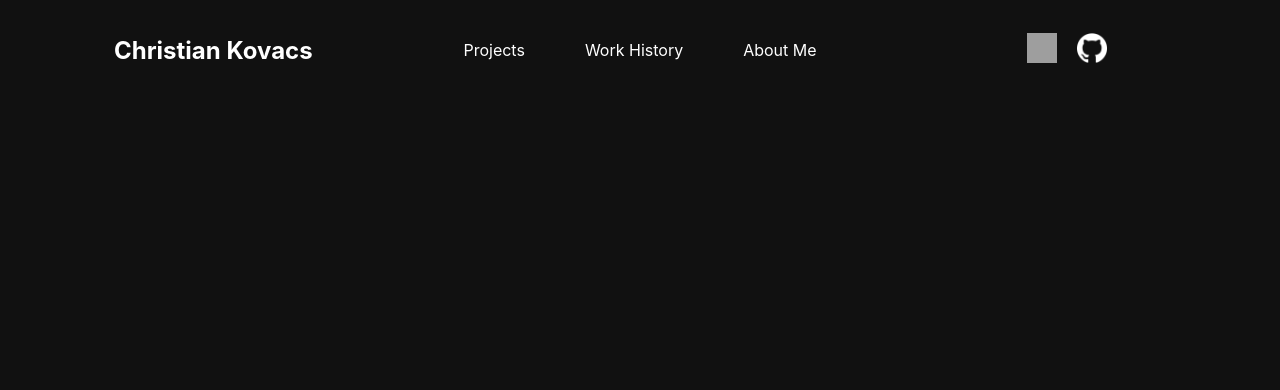
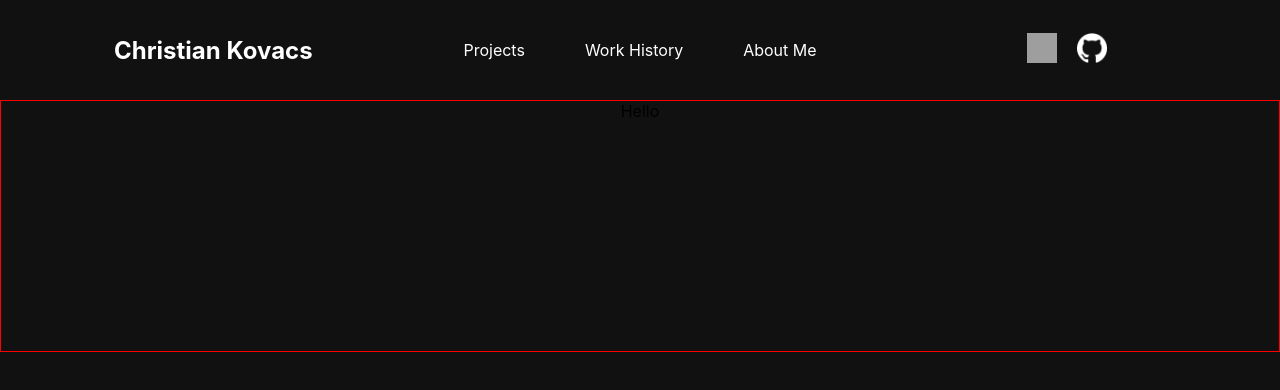
Before and after one commit to ckovacsdev/portfolio, a React (Create React App) app: page / in a window 1280 px wide. Shown: the top 390 px of the page. Built offline with nearby package versions, Linux system fonts and the light colour scheme; grey boxes are pictures that could not be loaded; the HTML template or start-up script is replaced by a standard one.

Commit message:
add container for main profile area

```diff
--- a/src/App.css
+++ b/src/App.css
@@ -4,4 +4,14 @@
   margin: 0;
   border: 0;
   height: 100vh;
+  display: flex;
+  flex-direction: column;
 }
+
+.main-profile-content{
+  border: 1px solid red;
+  height: 250px;
+  display: flex;
+  flex-direction: column;
+  align-items: center;
+}
--- a/src/App.tsx
+++ b/src/App.tsx
@@ -1,11 +1,15 @@
 import React from 'react';
 import './App.css';
 import { Header } from './components/header/header';
+import { ProfileCard } from './components/profile-card/profile-card';
 
 function App() {
   return (
     <div className='portfolio-container'>
       <Header />
+      <div className='main-profile-content'>
+        <ProfileCard />
+      </div>
     </div>
   );
 }
--- /dev/null
+++ b/src/components/profile-card/profile-card.css
@@ -0,0 +1,2 @@
+.profile-card-container{
+}
--- /dev/null
+++ b/src/components/profile-card/profile-card.tsx
@@ -0,0 +1,9 @@
+import './profile-card.css';
+
+export const ProfileCard = () => {
+    return (
+        <div className='profile-card-container'>
+            Hello
+        </div>
+    )
+}
```
